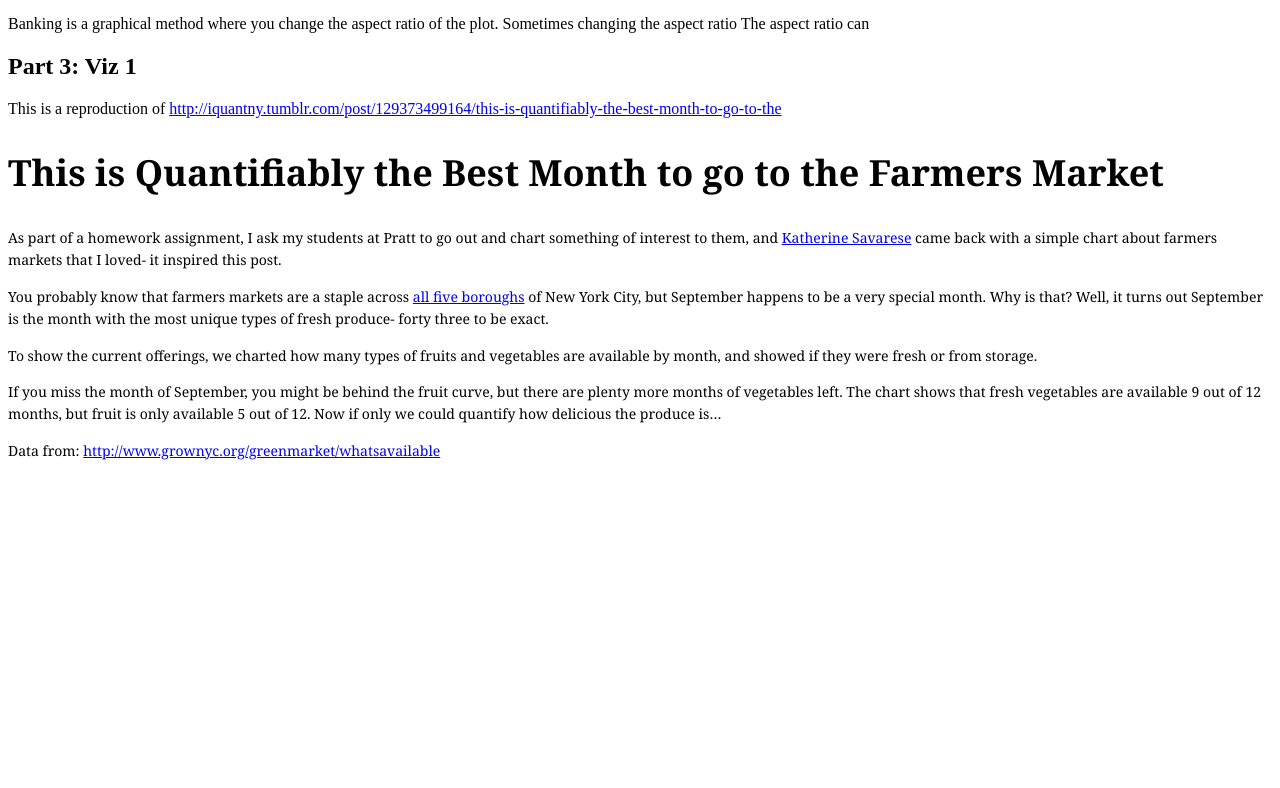
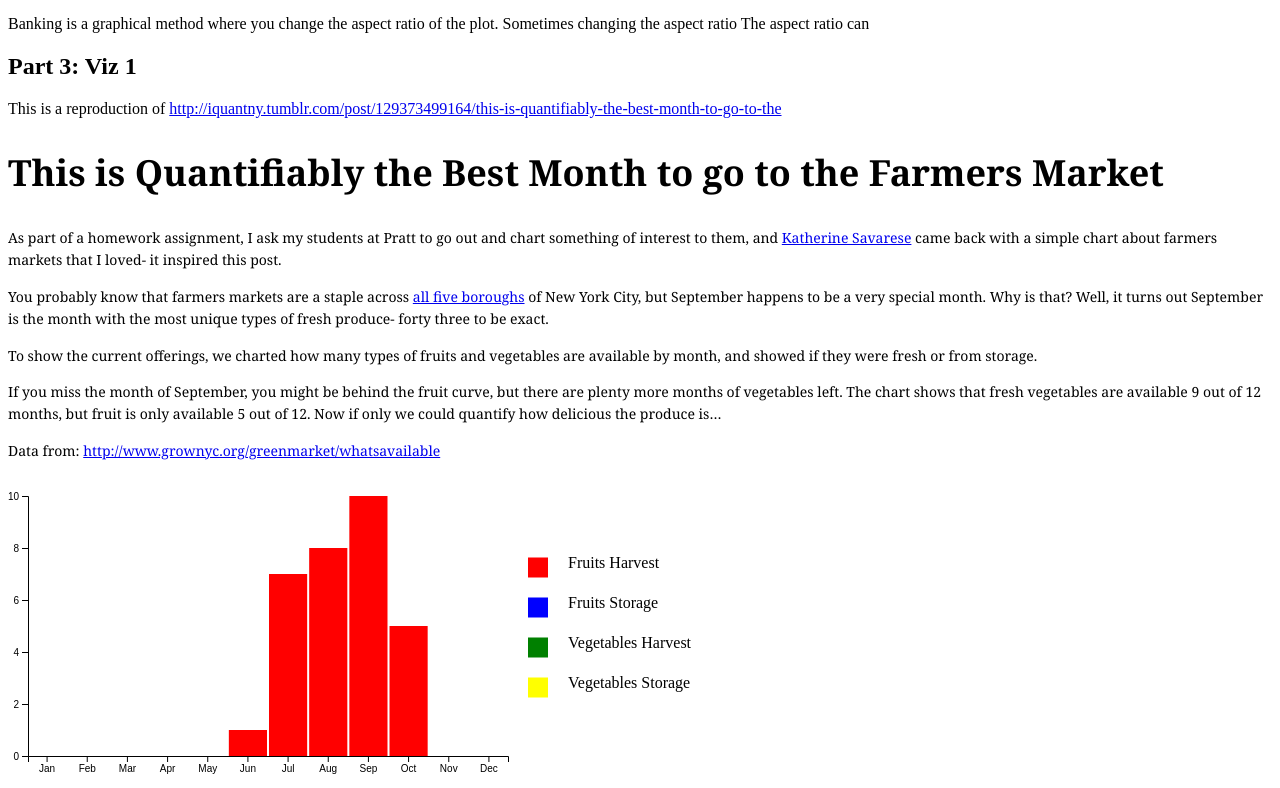
Before and after one commit to ccbn/SDA, a plain HTML site: page Assignment1/index.html in a window 1280 px wide. Shown: the part 1800-2588 px from the top of the page. Before the commit the page ends 2276 px from the top, so only its background shows below. Drawn offline with Linux system fonts and the light colour scheme.

Commit message:
Added JavaScript

```diff
--- a/Assignment1/index.html
+++ b/Assignment1/index.html
@@ -118,8 +118,11 @@
 
     <script type="text/javascript">
       var w = 500;
-      var h = 100;
-      var barPadding = 20;
+      var w2 = w + 300;
+      var h = 300;
+      var numberOfMoth = 12;
+      var padding = 20;
+      var padding2 = 20;
 
 			var rowC = function(d) {
 				return {a: "he", b: d.hej};
@@ -145,9 +148,157 @@
 				};
 			};
 
+      var dataset;
+      var map = ["Jan","Feb","Mar","Apr","May","Jun","Jul","Aug","Sep","Oct","Nov","Dec"];
+      var ukpData = [];
 			d3.csv("data.csv", rowConverter, function(data) {
 				console.log(data);
+        dataset = data;
+
+        var tmp = 0;
+
+        for (var i = 0; i < dataset.length; i++) {
+          ukpData.push([dataset[i].Jan,dataset[i].Feb,dataset[i].Mar,dataset[i].Apr,dataset[i].May,dataset[i].Jun,dataset[i].Jul,
+        dataset[i].Aug,dataset[i].Sep,dataset[i].Oct,dataset[i].Nov,dataset[i].Dec]);
+        }
+        //var xScale = GetXScale();
+        //var yScale = GetYScale();
+        var xScale = d3.scaleBand()
+          .domain(map)
+          .range([0 + padding, w])
+          .paddingInner(0.05);
+
+        var yScale = d3.scaleLinear()
+							.domain([0, d3.max(ukpData[0])])
+							.range([h - padding, 0 + padding]);
+
+
+        var xAxis = d3.axisBottom(xScale)
+          .ticks(12);
+
+        var yAxis = d3.axisLeft(yScale)
+          .ticks(5);
+
+        var svg = d3.select("body")
+						.append("svg")
+						.attr("width", w2)
+						.attr("height", h);
+
+        svg.append("g")
+          .attr("id", "rect")
+          .attr("clip-path", "url(#chart-area)")
+          .selectAll("rect")
+          .data(dataset)
+          .enter()
+          .append("rect")
+          .attr("x", function(d, i) {
+            //console.log(xScale("Feb"));
+              return w + padding2;	//Bar width of 20 plus 1 for padding
+           })
+          .attr("y", function(d, i) {
+            console.log();
+            return i*padding2*2 +(h -((dataset.length-1)*19 + (dataset.length)*(h/15)))/2;
+
+          })
+          .attr("width", h / 15)
+          .attr("height", function(d) {
+            return h / 15;
+          })
+          .attr("fill", function(d, i) {
+            if(i == 0) {
+              return "red";
+            }else if(i == 1) {
+              return "blue";
+            }else if(i == 2) {
+              return "green";
+            }else {
+              return "yellow";
+            }
+          });
+
+          svg.select("#rect")
+            .selectAll("text")
+            .data(dataset)
+            .enter()
+            .append("text")
+            .text(function(d) {
+              return d.Category + " " + d.Freshness;
+            })
+            .attr("x", function(d, i) {
+              //console.log(xScale("Feb"));
+                return w + padding2 + (h/15)+ padding2;	//Bar width of 20 plus 1 for padding
+             })
+            .attr("y", function(d, i) {
+              console.log();
+              return i*padding2*2 +(h -((dataset.length-1)*19 + (dataset.length)*(h/15)))/2 + h/15/2;
+
+            })
+            .attr("width", h / 15)
+            .attr("height", function(d) {
+              return h / 15;
+            })
+            .attr("class", function(d, i) {
+              return "boxText" + i;
+            });
+
+        svg.append("g")
+          .attr("id", "graph")
+          .attr("clip-path", "url(#chart-area)")
+          .selectAll("rect")
+          .data(ukpData[0])
+          .enter()
+          .append("rect")
+          .attr("x", function(d, i) {
+            //console.log(xScale("Feb"));
+  			   		return xScale(map[i]);	//Bar width of 20 plus 1 for padding
+  			   })
+          .attr("y", function(d) {
+            console.log(yScale(10));
+            return yScale(d);
+
+          })
+          .attr("width", xScale.bandwidth())
+          .attr("height", function(d) {
+            return h - yScale(d) - padding;
+          })
+          .attr("fill", function(d) {
+            return "rgb(255, 0, 0)";
+          });
+
+        svg.append("g")
+   				.attr("class", "x axis")
+          .attr("transform", "translate(0," + (h - padding) + ")")
+   				.call(xAxis);
+
+        svg.append("g")
+   				.attr("class", "y axis")
+          .attr("transform", "translate(" + padding + ",0)")
+   				.call(yAxis);
+
 			});
+
+      d3.select("boxText0").on("click", function() {
+        console.log(109407518039);
+      });
+
+      var GetXScale = function() {
+        var xScale = d3.scaleBand()
+          .domain(["Jan","Feb","Mar","Apr","May","Jun","Jul","Aug","Sep","Oct","Nov","Dec"])
+          .range([0 + padding, w])
+          .paddingInner(0.05);
+        return xScale;
+      }
+      var GetYScale = function() {
+        var yScale = d3.scaleLinear()
+							.domain([0, d3.max(ukpData[0])])
+							.range([h - padding, 0 + padding]);
+        return yScale;
+      }
+      var plotData = function(svg, xScale, yScale) {
+
+      }
+
+
     </script>
     <p class="p-custom">If you miss the month of September, you might be behind the fruit curve, but there are plenty more months of vegetables left.
       The chart shows that fresh vegetables are available 9 out of 12 months, but fruit is only available 5 out of 12. Now if only
```
